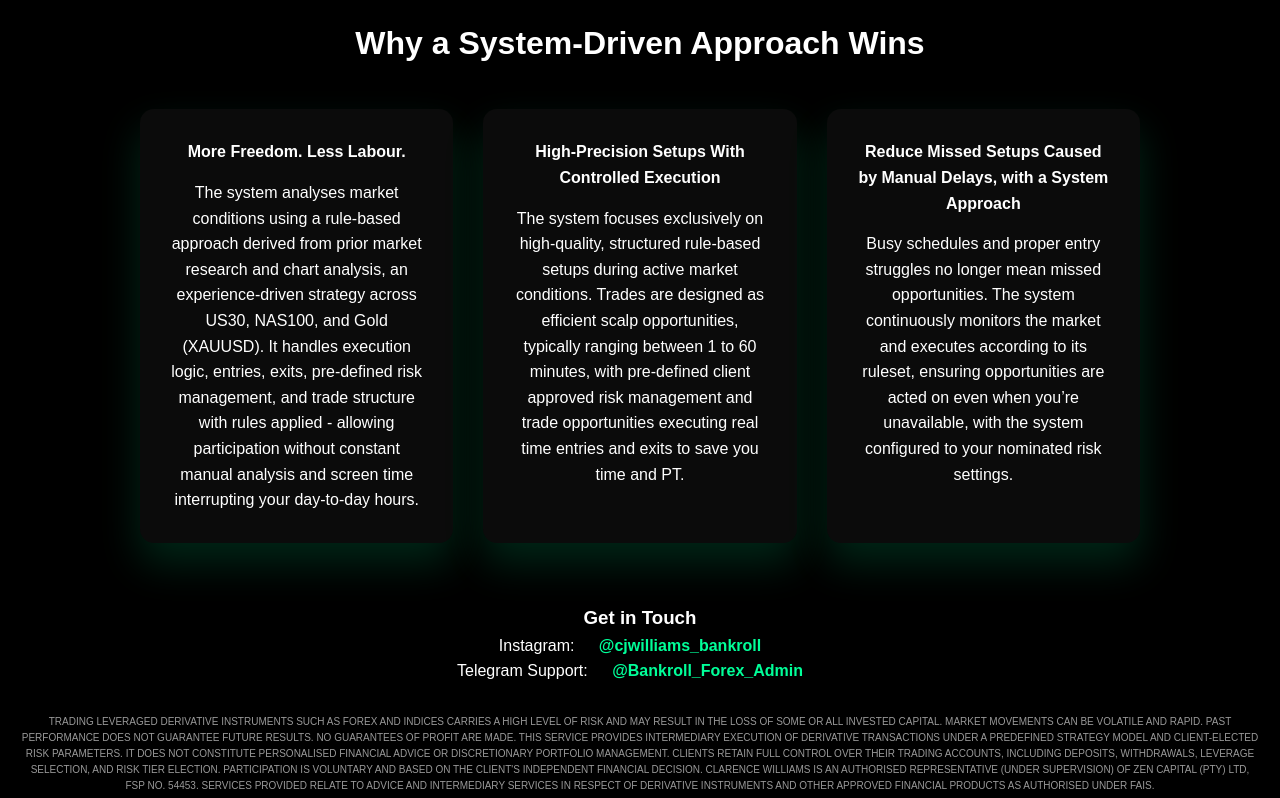
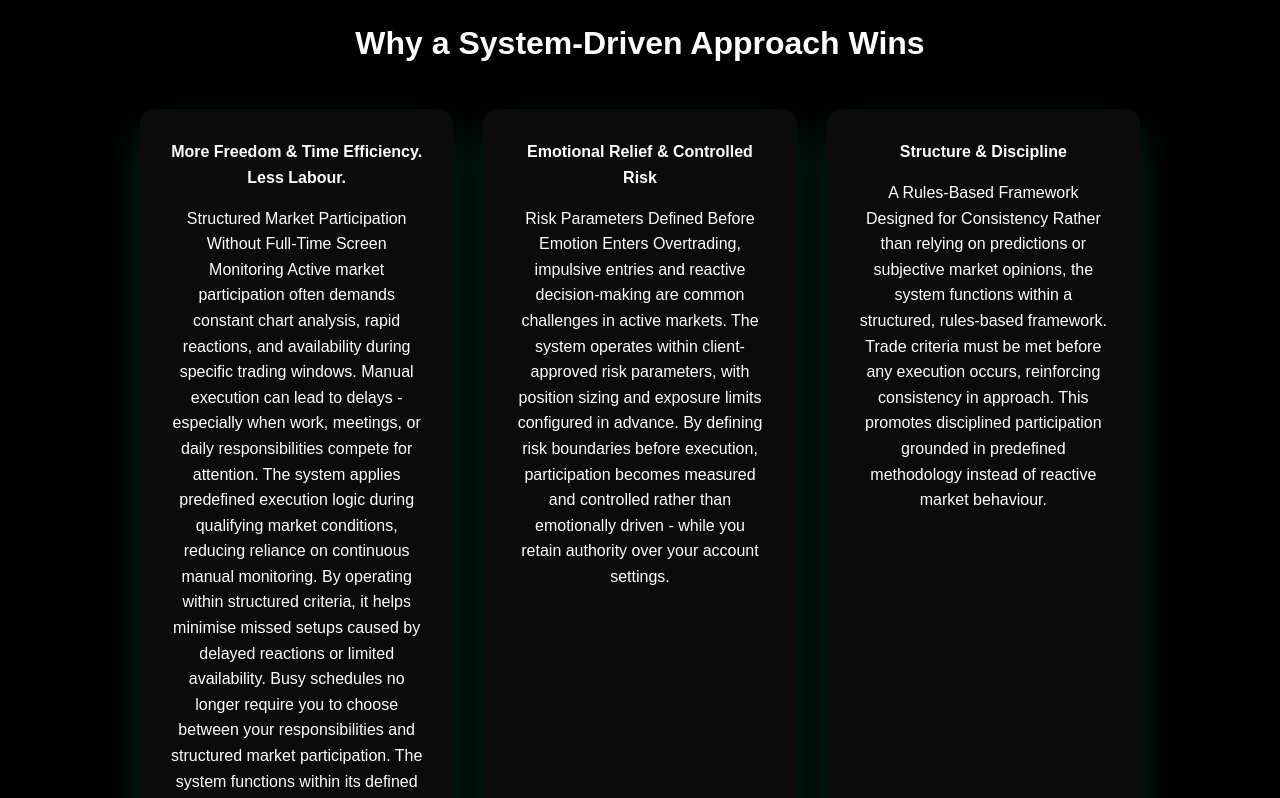
Before and after one commit to CJBankrollFX/bankroll-bridge-page, a website: page index.html in a window 1280 px wide. Shown: the part 2100-2898 px from the top of the page. Drawn offline with Linux system fonts and the light colour scheme.

Commit message:
Edit system approach

```diff
--- a/index.html
+++ b/index.html
@@ -187,34 +187,52 @@
   <div class="card-grid">
 
     <div class="card">
-      <h4>More Freedom. Less Labour.</h4>
+      <h4>More Freedom & Time Efficiency. Less Labour.</h4>
       <p>
-        The system analyses market conditions using a rule-based approach derived from prior
-        market research and chart analysis, an experience-driven strategy across US30, NAS100,
-        and Gold (XAUUSD). It handles execution logic, entries, exits, pre-defined risk
-        management, and trade structure with rules applied - allowing participation without
-        constant manual analysis and screen time interrupting your day-to-day hours.
+        Structured Market Participation Without Full-Time Screen Monitoring
+
+        Active market participation often demands constant chart analysis,
+        rapid reactions, and availability during specific trading windows.
+        Manual execution can lead to delays - especially when work, meetings,
+        or daily responsibilities compete for attention.
+
+        The system applies predefined execution logic during qualifying market
+        conditions, reducing reliance on continuous manual monitoring. By
+        operating within structured criteria, it helps minimise missed setups
+        caused by delayed reactions or limited availability.
+
+        Busy schedules no longer require you to choose between your
+        responsibilities and structured market participation. The system
+        functions within its defined framework while maintaining transparency and
+        oversight — allowing you to engage the markets more efficiently without
+        spending hours analysing charts each day.
       </p>
     </div>
 
     <div class="card">
-      <h4>High-Precision Setups With Controlled Execution</h4>
+      <h4>Emotional Relief & Controlled Risk</h4>
       <p>
-        The system focuses exclusively on high-quality, structured rule-based setups during
-        active market conditions. Trades are designed as efficient scalp opportunities,
-        typically ranging between 1 to 60 minutes, with pre-defined client approved risk
-        management and trade opportunities executing real time entries and exits to save
-        you time and PT.
+        Risk Parameters Defined Before Emotion Enters
+
+        Overtrading, impulsive entries and reactive decision-making are common
+        challenges in active markets. The system operates within client-approved
+        risk parameters, with position sizing and exposure limits configured in
+        advance. By defining risk boundaries before execution, participation becomes
+        measured and controlled rather than emotionally driven - while you retain
+        authority over your account settings.
       </p>
     </div>
 
     <div class="card">
-      <h4>Reduce Missed Setups Caused by Manual Delays, with a System Approach</h4>
+      <h4>Structure & Discipline</h4>
       <p>
-        Busy schedules and proper entry struggles no longer mean missed opportunities.
-        The system continuously monitors the market and executes according to its ruleset,
-        ensuring opportunities are acted on even when you’re unavailable, with the system
-        configured to your nominated risk settings.
+        A Rules-Based Framework Designed for Consistency
+
+        Rather than relying on predictions or subjective market opinions, the system
+        functions within a structured, rules-based framework. Trade criteria must be
+        met before any execution occurs, reinforcing consistency in approach. This
+        promotes disciplined participation grounded in predefined methodology instead
+        of reactive market behaviour.
       </p>
     </div>
 
@@ -484,7 +502,7 @@ href="https://instagram.com/cjwilliams_bankroll"
 
     document.getElementById("lifetimeBtn").addEventListener("click", () =>{
       selectedPackage = "Lifetime Access";
-    selectedAmount = 2000;
+    selectedAmount = 500000;
 
   showPackageDetails(
     "Lifetime Access - R5,000 Once-Off",
@@ -511,10 +529,10 @@ href="https://instagram.com/cjwilliams_bankroll"
 
     document.getElementById("monthlyBtn").addEventListener("click", () =>{
       selectedPackage = "Monthly Access";
-      selectedAmount = 2000;
+      selectedAmount = 75000;
 
       showPackageDetails(
-        "Monthly Access - R1,500 / Month",
+        "Monthly Access - R750 / Month",
         "Includes hosting & update fees",
 
         [
@@ -530,7 +548,7 @@ href="https://instagram.com/cjwilliams_bankroll"
 
     // Monthly disclaimer
     disclaimerEl.innerHTML = `
-    <strong>R1,500 / Month<strong> includes hosting and system maintenance fees to securely
+    <strong>R750 / Month<strong> includes hosting and system maintenance fees to securely
     host the system and ensure continuous updates and performance improvements.<br><br>
     You will receive a <strong>Yoco payment request every calendar month</strong> on the day of first
     purchase optional to renew your subscription. A missed payment revokes your rights to utilise the service and your access will be
--- a/netlify/functions/send-confirmation.js
+++ b/netlify/functions/send-confirmation.js
@@ -84,7 +84,7 @@ function generateEmailTemplate(name, packageType) {
     <hr/>
 
     <h3>Step 4 - Fund Your Space Markets Account</h3>
-    <p>Minimum R1500 required for system operation. R3000+ recommended for optimal risk management.</p>
+    <p>You may fund your brokerage account with any amount you can afford to risk, however for margin requirements on trading these symbols, an amount less than R2000 is not recommended on a standard account. A Micro/Cent account would be more suitable for this account balance.</p>
 
     <hr/>
 
```
